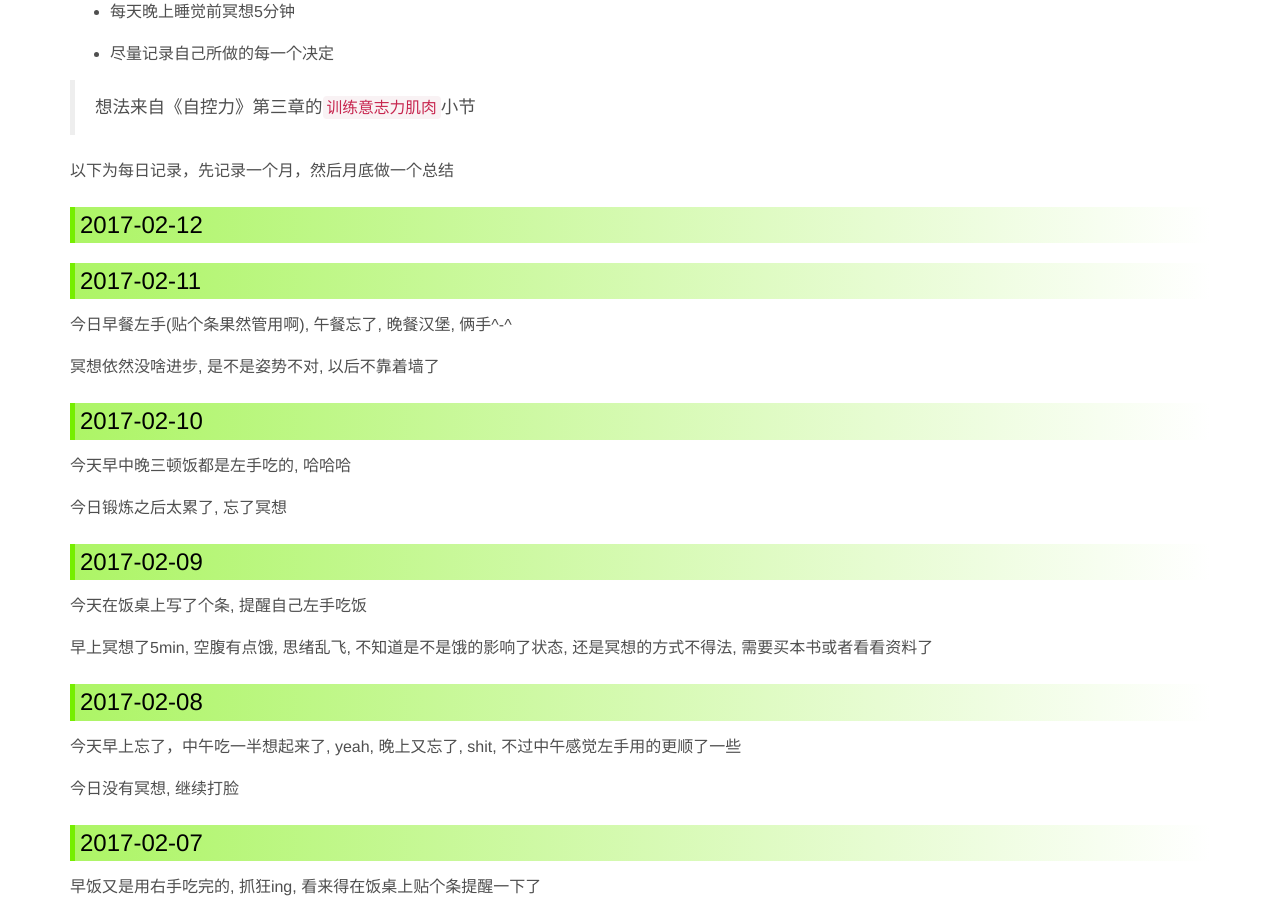
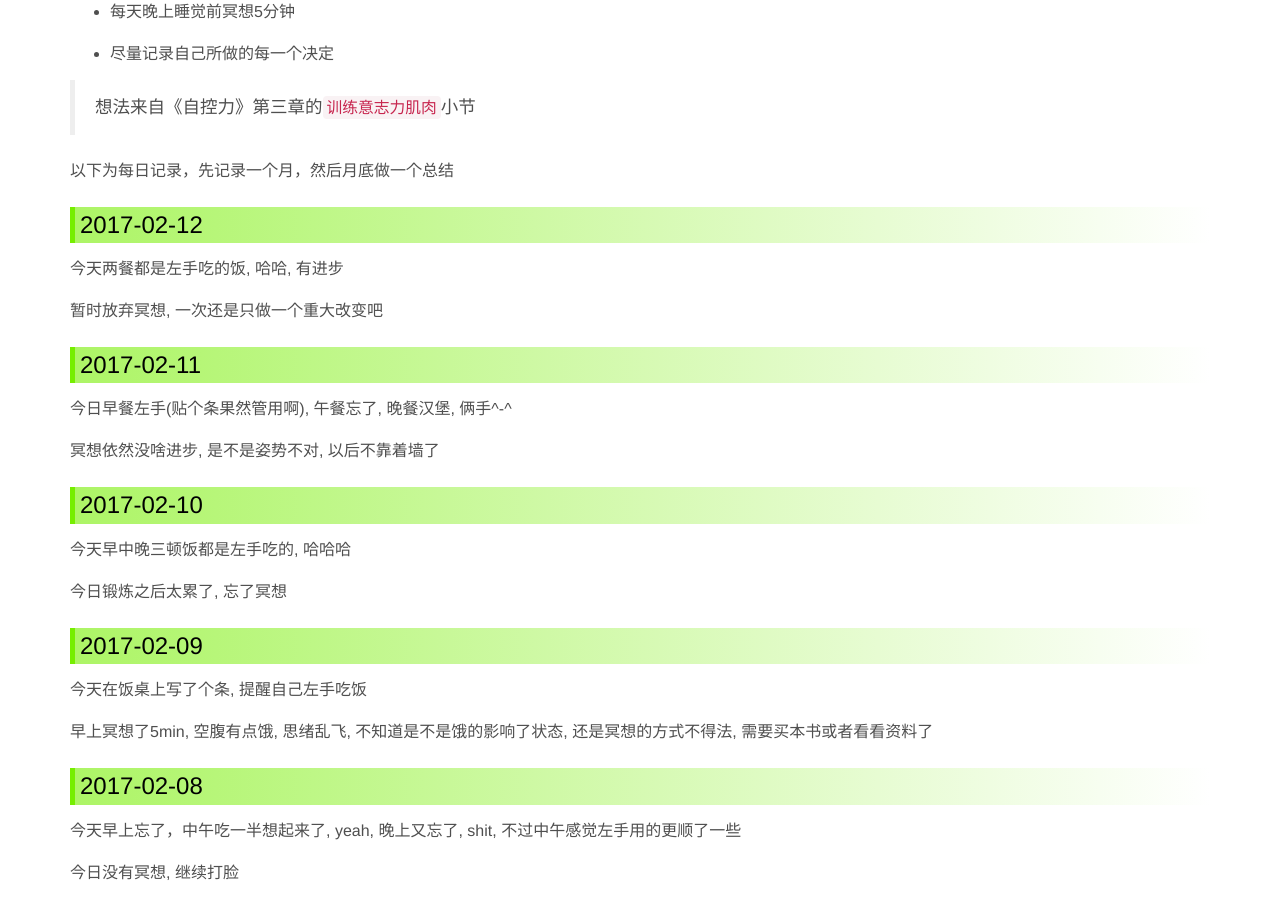
Before and after one commit to ronniewang/ronniewang.github.io, a Jekyll site: the page built from _posts/2017-02-04-willpower-experiment.md, in a window 1280 px wide and 900 px high, scrolled down 578 px. Built offline with Jekyll 4.4.1, drawn with Linux system fonts in a browser that asks for light colours.

Commit message:
update files

```diff
--- a/_posts/2017-02-04-willpower-experiment.md
+++ b/_posts/2017-02-04-willpower-experiment.md
@@ -28,6 +28,10 @@ description: 意志力很宝贵, 用着用着就没了, 有什么办法能提升
 以下为每日记录，先记录一个月，然后月底做一个总结
 
 ### 2017-02-12
+
+今天两餐都是左手吃的饭, 哈哈, 有进步
+
+暂时放弃冥想, 一次还是只做一个重大改变吧
 
 ### 2017-02-11
 
```
